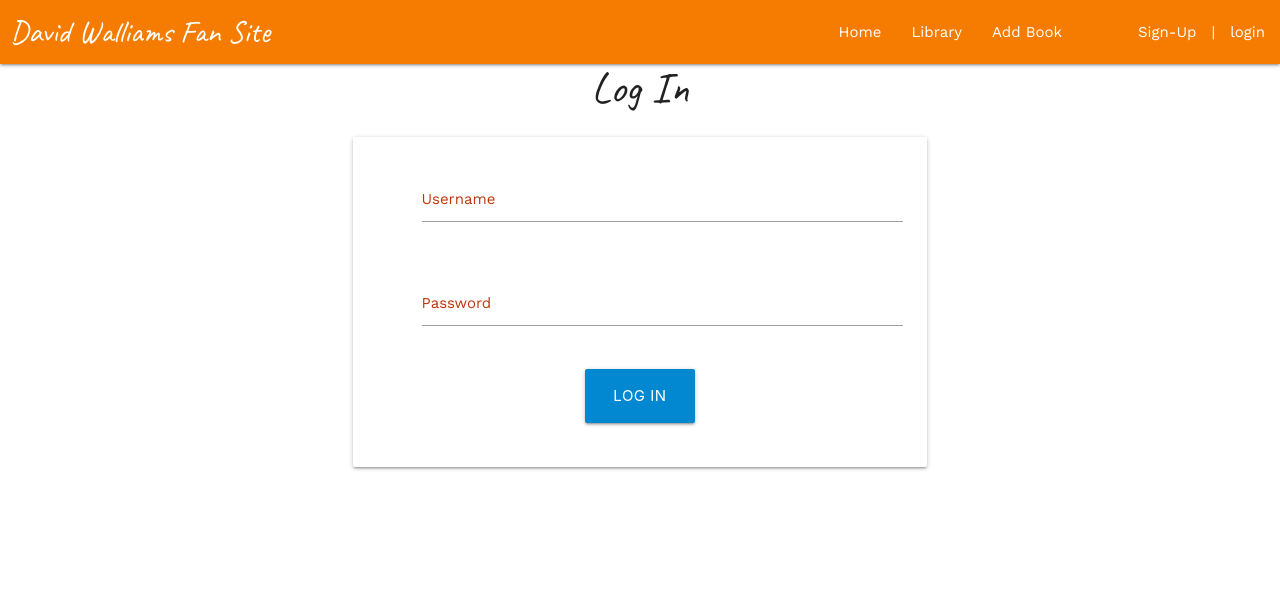
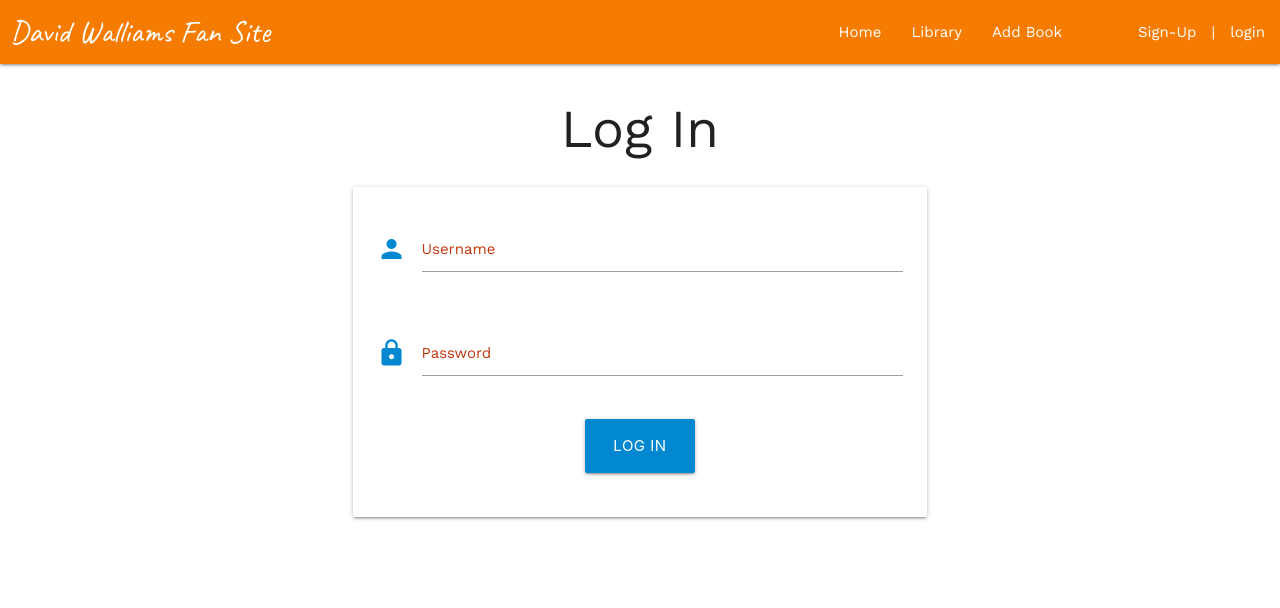
Before and after one commit to Hayley-Woodhouse/milestone-3-project, a Flask app: template dw_fan_site/templates/login.html in a window 1280 px wide. Shown: the top 608 px of the page. Run offline with Flask 2, Linux system fonts and the light colour scheme; the template is opened without the code that fills it, so the values that code supplies are empty.

Commit message:
added materialize icons to form

```diff
--- a/dw_fan_site/templates/login.html
+++ b/dw_fan_site/templates/login.html
@@ -1,7 +1,7 @@
 {% extends "base.html" %}
 {% block content %}
 
-<h3 class="center-align">Log In</h3>
+<h2 class="center-align">Log In</h2>
 
 <div class="row">
     <form class="col s12 m8 offset-m2" method="POST" action="{{ url_for('login') }}">
@@ -9,7 +9,7 @@
             <!-- username -->
             <div class="row">
 				<div class="input-field col s12">
-					<i class="fas fa-user-cog prefix light-blue-text text-darken-4"></i>
+					<i class="material-icons prefix light-blue-text text-darken-2">person</i>
 					<input id="username" name="username" type="text" minlength="5" maxlength="15" pattern="^[a-zA-Z0-9]{5,15}$" class="validate" required>
 					<label class="deep-orange-text text-darken-4" for="username">Username</label>
 				</div>
@@ -17,7 +17,7 @@
             <!-- passowrd -->
             <div class="row">
                 <div class="input-field col s12">
-					<i class="fas fa-user-lock prefix light-blue-text text-darken-4"></i>
+					<i class="material-icons prefix light-blue-text text-darken-2">lock</i>
                     <input id="password" name="password" type="password" minlength="5" maxlength="15" pattern="^[a-zA-Z0-9]{5,15}$" class="validate" required>
                     <label class="deep-orange-text text-darken-4" for="password">Password</label>
                 </div>
```
